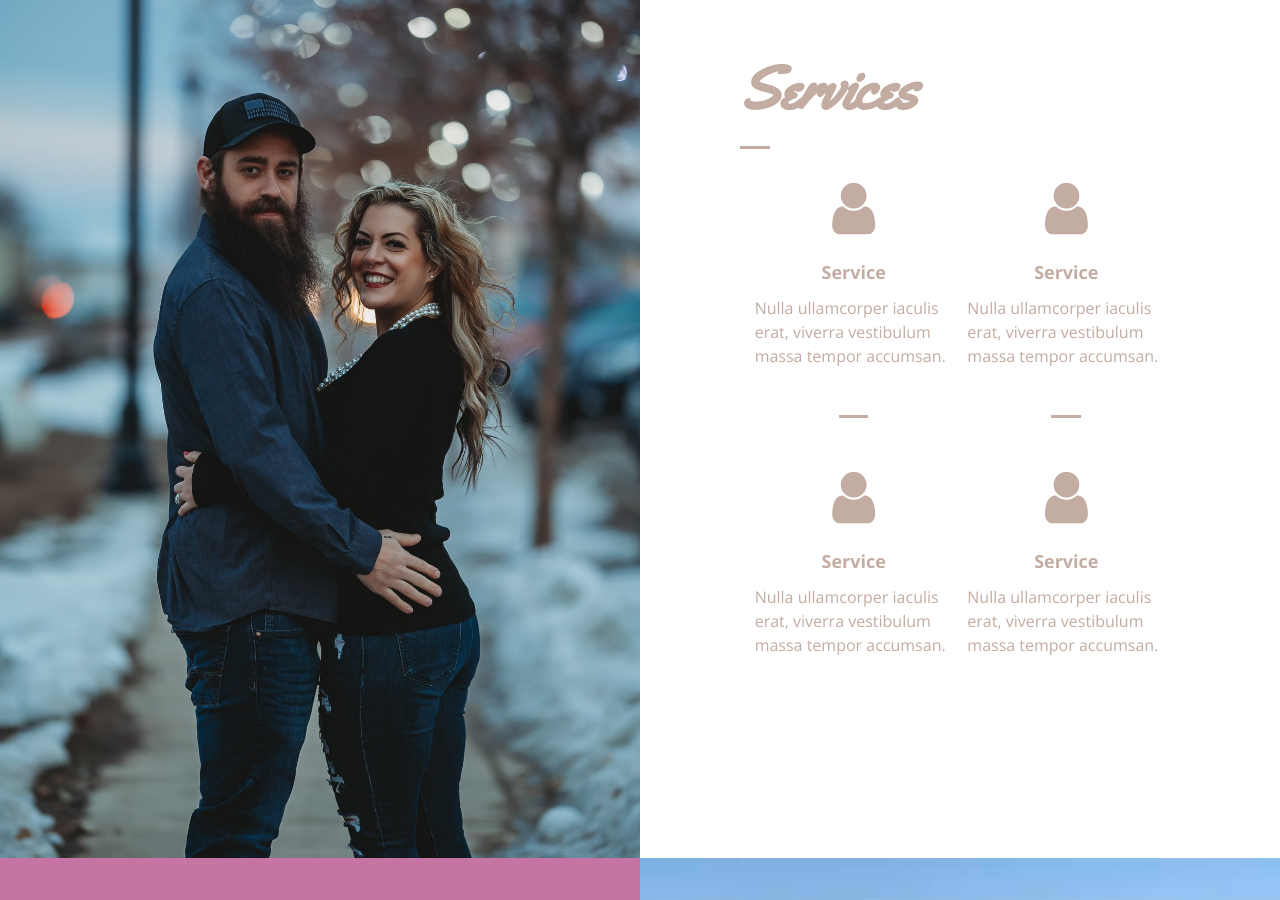
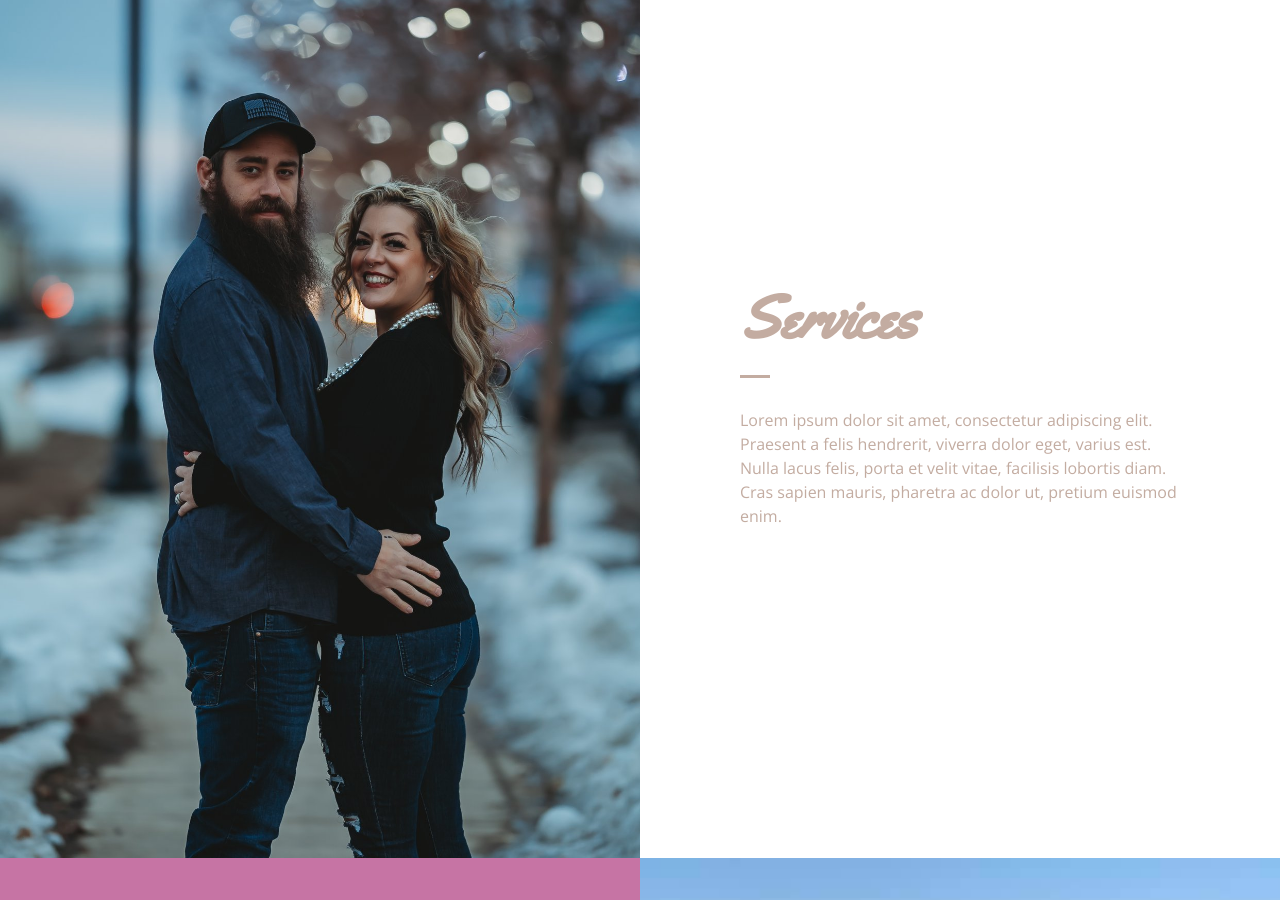
Before and after one commit to benniemosher/moniquemosher.com, a Jekyll site: the page built from index.markdown, in a window 1280 px wide and 900 px high, scrolled down 1842 px. Built offline with Jekyll 4.4.1, drawn with Linux system fonts in a browser that asks for light colours; a script that is not in the unit is left out; some of the changed text lies outside the part shown.

Commit message:
Adding Home Content configuration

```diff
--- a/_layouts/home.html
+++ b/_layouts/home.html
@@ -10,9 +10,8 @@ layout: default
         </aside>
         <article>
           <h2>Welcome</h2>
-          <p>Lorem ipsum dolor sit amet, consectetur adipiscing elit. Praesent a felis hendrerit, viverra dolor eget, varius est.
-          Nulla lacus felis, porta et velit vitae, facilisis lobortis diam. Cras sapien mauris, pharetra ac dolor ut, pretium
-          euismod enim.</p>
+          {% assign welcome = site.data.home.sections | where:"name", "Welcome" | first %}
+          {{ welcome.data }}
           <a href="#about" class="button">About Me</a>
         </article>
       </section>
@@ -22,8 +21,8 @@ layout: default
         </aside>
         <article>
           <h2>About Me</h2>
-          <p>Fusce gravida blandit lectus, a dictum mauris pretium bibendum. Quisque auctor eleifend lacus. Cras quis augue dolor.
-          Donec a vestibulum nulla, a blandit elit. Nulla ullamcorper iaculis erat, viverra vestibulum massa tempor accumsan.</p>
+          {% assign about = site.data.home.sections | where:"name", "About" | first %}
+          {{ about.data }}
           <a href="#services" class="button">Services</a>
         </article>
       </section>
@@ -33,28 +32,8 @@ layout: default
         </aside>
         <article>
           <h2>Services</h2>
-          <ul>
-            <li>
-              <i class="fa fa-user"></i>
-              <h3>Service</h3>
-              <p>Nulla ullamcorper iaculis erat, viverra vestibulum massa tempor accumsan.</p>
-            </li>
-            <li>
-              <i class="fa fa-user"></i>
-              <h3>Service</h3>
-              <p>Nulla ullamcorper iaculis erat, viverra vestibulum massa tempor accumsan.</p>
-            </li>
-            <li>
-              <i class="fa fa-user"></i>
-              <h3>Service</h3>
-              <p>Nulla ullamcorper iaculis erat, viverra vestibulum massa tempor accumsan.</p>
-            </li>
-            <li>
-              <i class="fa fa-user"></i>
-              <h3>Service</h3>
-              <p>Nulla ullamcorper iaculis erat, viverra vestibulum massa tempor accumsan.</p>
-            </li>
-          </ul>
+          {% assign service = site.data.home.sections | where:"name", "Services" | first %}
+          {{ service.data }}
         </article>
       </section>
 
@@ -63,6 +42,8 @@ layout: default
         </aside>
         <article>
           <h2>Contact Me</h2>
+          {% assign contact = site.data.home.sections | where:"name", "Contact" | first %}
+          {{ contact.data }}
           <form data-netlify="true">
             <label>Name:</label>
             <input type="text" name="name" />
```
Also changed, not shown: _data/home.yml (+7 -4 lines), admin/config.yml (+16 -0 lines).
